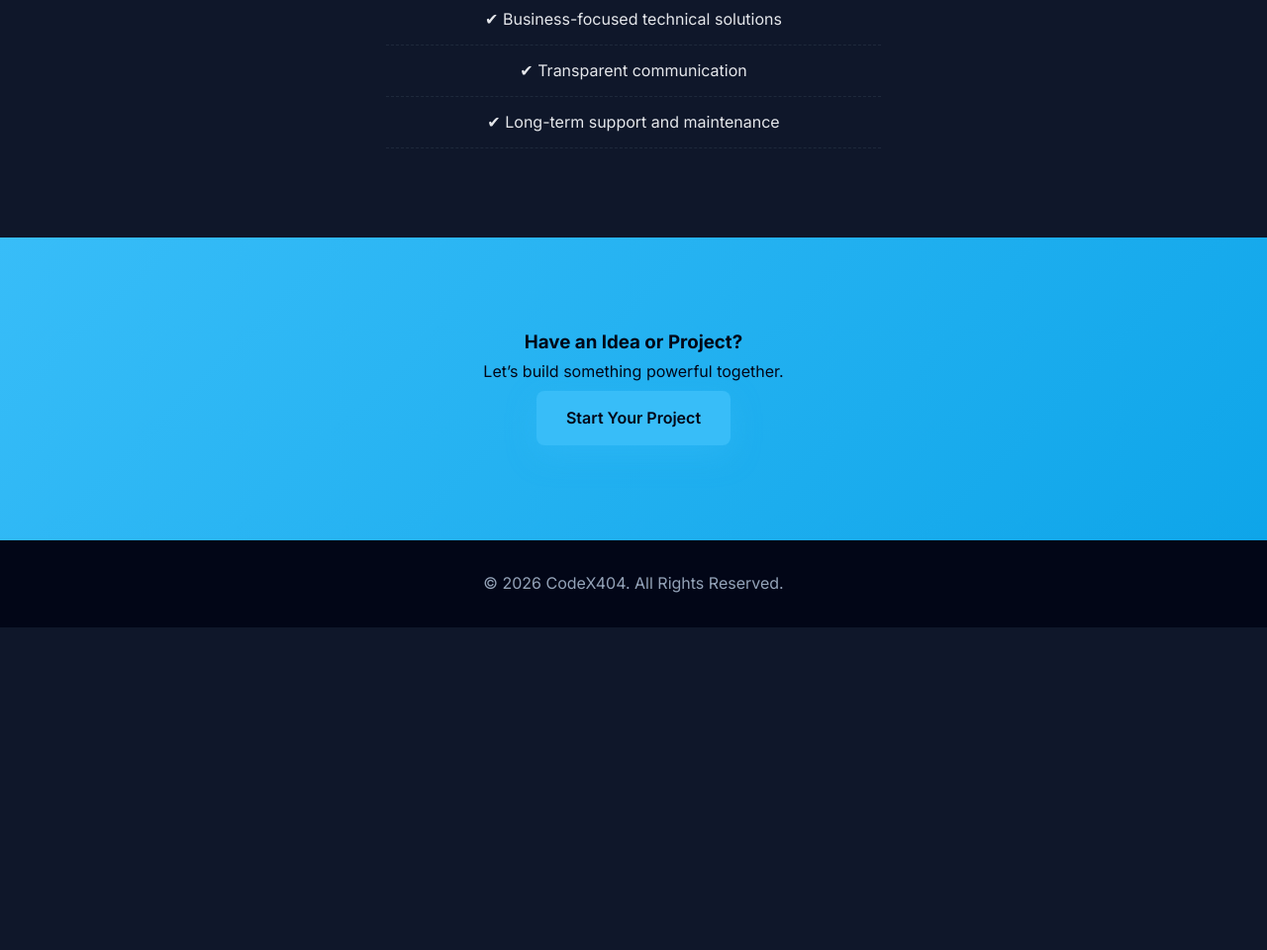
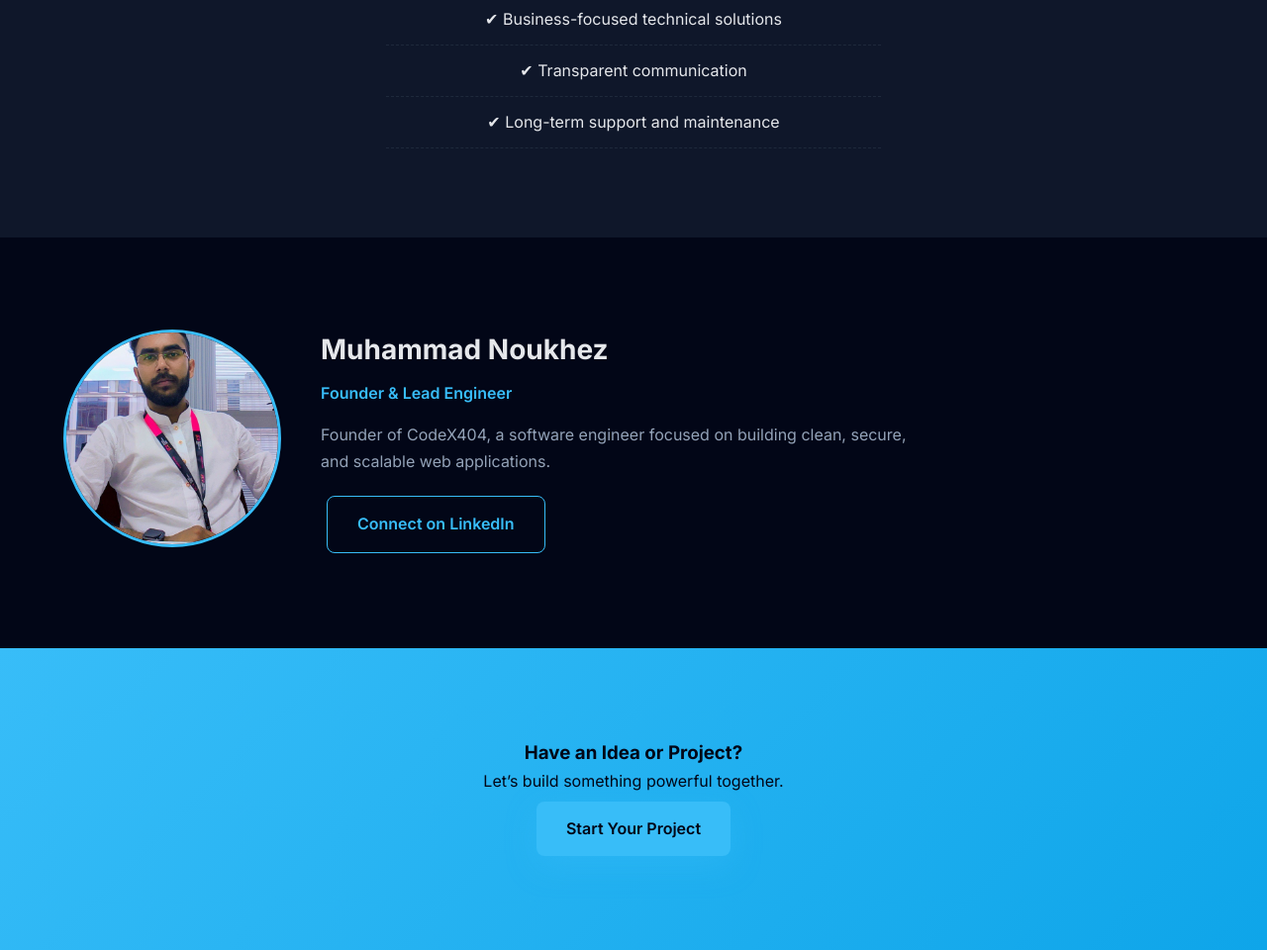
Before and after one commit to codex404solutions/CodeX404_solutions, a PHP site: page /index.php in a window 1280 px wide. Shown: the part 2136-3096 px from the top of the page at 99% size. Before the commit the page ends 2770 px from the top, so only its background shows below. Run offline with PHP 8.4, Linux system fonts and the light colour scheme.

Commit message:
founder section added

```diff
--- a/codex404/config/config.php
+++ b/codex404/config/config.php
@@ -27,3 +27,11 @@ if (ENVIRONMENT === 'local') {
     error_reporting(0);
     ini_set('display_errors', 0);
 }
+
+
+// Founder Details
+define('FOUNDER_NAME', 'Muhammad Noukhez');
+define('FOUNDER_ROLE', 'Founder & Lead Engineer');
+define('FOUNDER_BIO', 'Founder of CodeX404, a software engineer focused on building clean, secure, and scalable web applications.');
+define('FOUNDER_IMAGE', BASE_URL . 'images/founder.jpg');
+define('FOUNDER_LINKEDIN', 'https://www.linkedin.com/in/mnoukhej/');
--- a/codex404/index.php
+++ b/codex404/index.php
@@ -94,6 +94,10 @@ require_once __DIR__ . '/includes/header.php';
     </div>
 </section>
 
+<!-- FOUNDER SECTION -->
+<?php include __DIR__ . '/includes/founder-section.php'; ?>
+
+
 <!-- CALL TO ACTION -->
 <section class="cta">
     <div class="container">
```
